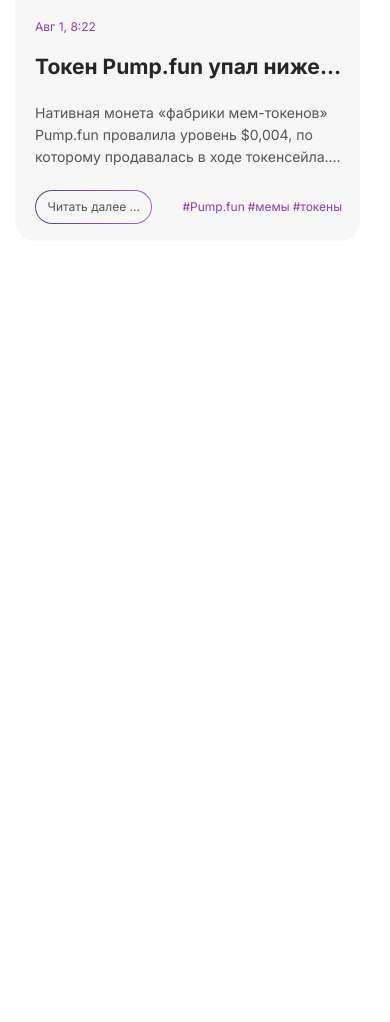
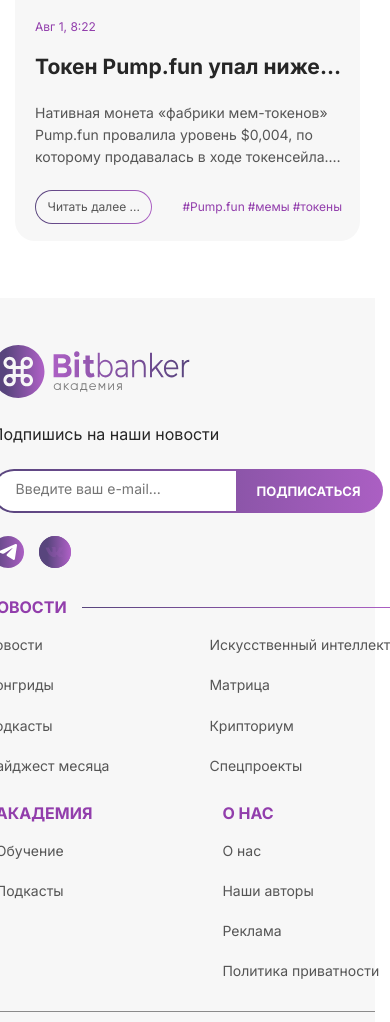
Before and after one commit to Memento-mori-dev/frontend-vite, a PHP site: page / in a window 390 px wide. Shown: the part 1493-2515 px from the top of the page. Before the commit the page ends 1717 px from the top, so only its background shows below. Run offline with PHP 8.4, Linux system fonts and the light colour scheme; style sheets or scripts are compiled from the project's sources.

Commit message:
footer адаптив

```diff
--- a/layout/index.html
+++ b/layout/index.html
@@ -652,14 +652,14 @@
       </div>
     </main>
 
-    <!-- <footer class="footer">
+    <footer class="footer">
       <div class="container footer__container">
         <div class="footer__left">
           <a href="#" class="footer__logo">
             <img src="./assets/svg/logo.svg" alt="Bitbanker">
           </a>
 
-          <p class="footer__title">
+          <p class="footer__title-logo">
             Подпишись на наши новости
           </p>
 
@@ -731,6 +731,7 @@
             </div>
           </div>
 
+          <div class="footer__right-next">
             <div class="footer__right-add">
               <p class="footer__title">
                 АКАДЕМИЯ
@@ -780,7 +781,8 @@
             </div>
           </div>
         </div>
-    </footer> -->
+      </div>
+    </footer>
 
     <script>
       const swiperInst = new Swiper('.swiper-inst', {
--- a/layout/src/styles/blocks/footer.scss
+++ b/layout/src/styles/blocks/footer.scss
@@ -35,7 +35,7 @@
             height: 100%;
         }
     }
-    &__title{
+    &__title-logo{
         margin-top: rem(27);
 
         font-size: rem(16);
@@ -99,6 +99,11 @@
                 margin-left: auto;
             }
         }
+
+        &-next{
+            width: 100%;
+            display: flex;
+        }
     }
     &__title{
         display: flex;
@@ -133,6 +138,7 @@
     }
     &__list{
         list-style-type: none;
+        white-space: nowrap;
 
         & li{
             &:not(:first-child){
@@ -154,4 +160,63 @@
             }
         }
     }
+
+    @include laptop{
+        &__container{
+            width: 100%;
+            justify-content: center;
+
+            flex-wrap: wrap;
+
+            gap: rem(30);
+        }
+
+        &__right{
+            width: rem(410);
+            flex-wrap: wrap;
+            gap: rem(30);
+
+            &-main{
+
+                & .footer__menu{
+                    gap: rem(100);
+                }
+
+                & .footer__menu-item{
+                    &{
+                        margin: 0;
+                    }
+                }
+            }
+
+            &-next{
+                width: auto;
+
+                gap: rem(130);
+
+                & .footer__right-add{
+                    &{
+                        margin: 0;
+                    }
+                }
+            }
+        }
+    }
+
+    @include mobile{
+        padding-top: rem(20);
+        padding-bottom: rem(10);
+
+        &__right{
+            margin: 0;
+            width: 100%;
+            justify-content: center;
+        }
+
+        &__menu{
+            &-item{
+                width: 50%;
+            }
+        }
+    }
 }
--- a/layout/src/styles/blocks/ui.scss
+++ b/layout/src/styles/blocks/ui.scss
@@ -171,12 +171,6 @@
             opacity: .8;
         }
     }
-
-    @include laptop{
-        &__btn{
-            margin: auto;
-        }
-    }
 }
 
 .menu{
```
Lines whose indentation alone changed are shown as unchanged.
